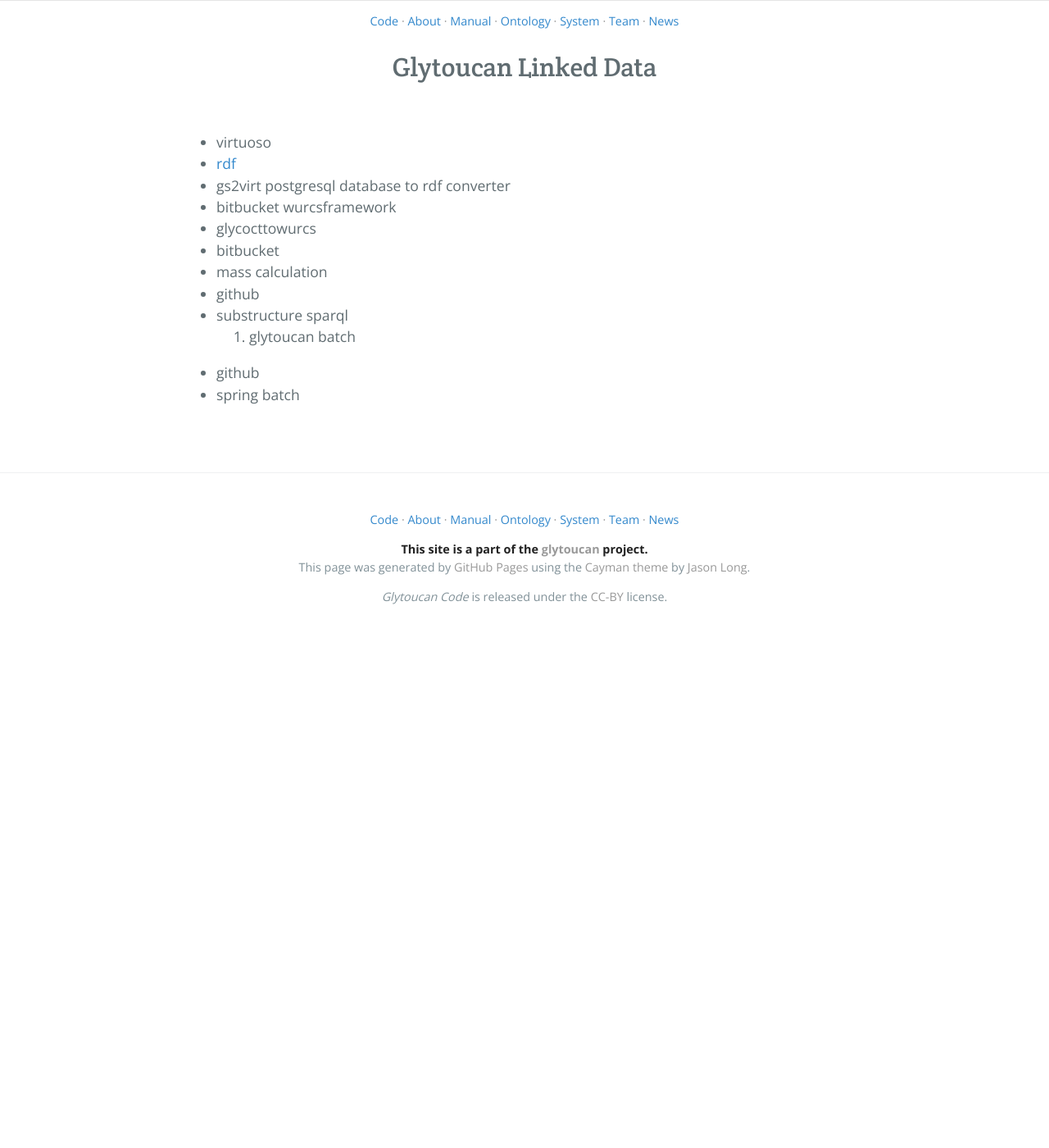
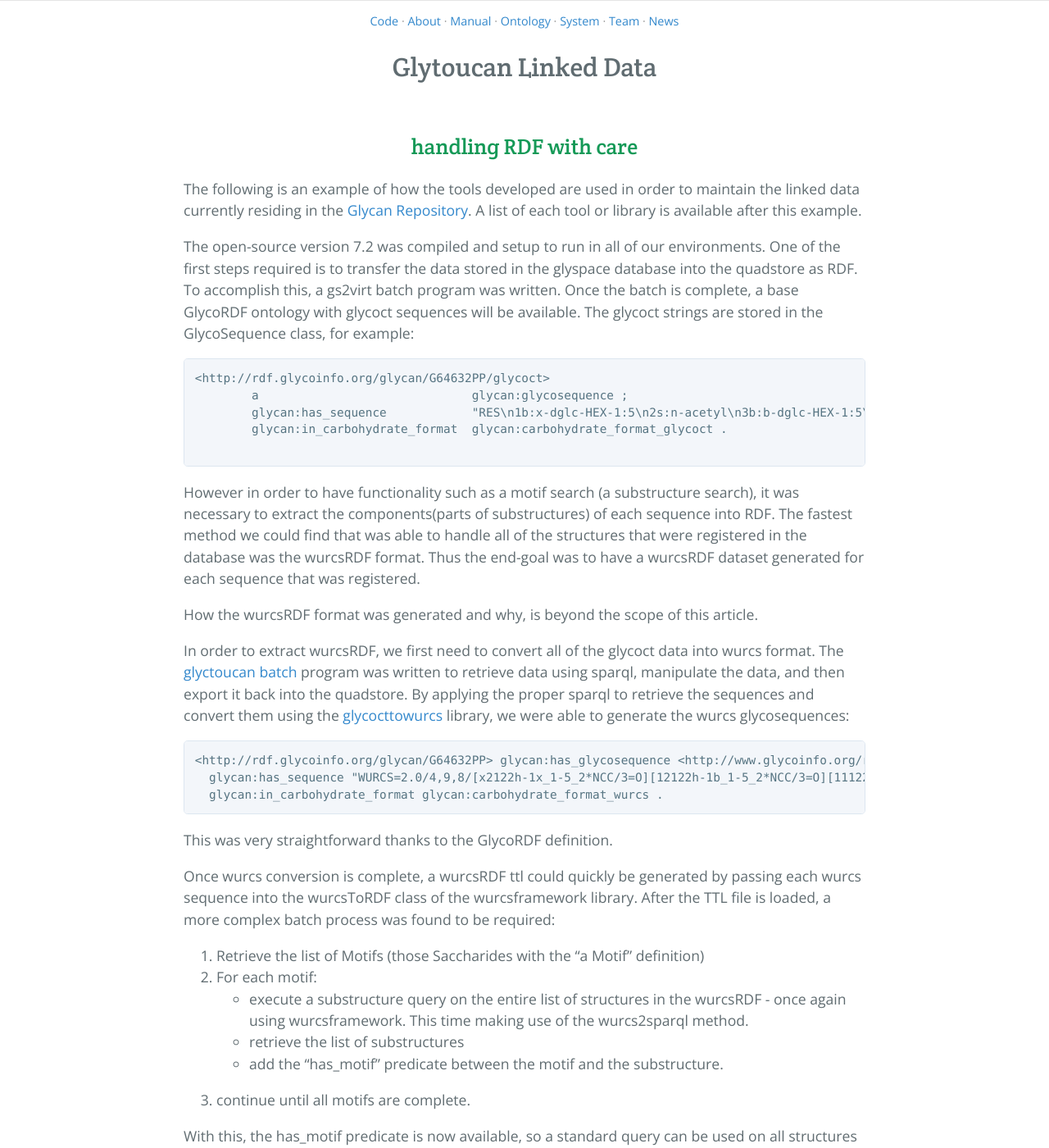
Before and after one commit to glytoucan/glytoucan, a Jekyll site: the page built from system/quadstore.md, in a window 1280 px wide and 1400 px high. Shown: the whole window at 82% size. Built offline with Jekyll 4.4.1, drawn with Linux system fonts in a browser that asks for light colours; nearby versions of some CDN libraries; Markdown is read by kramdown in place of the engine named in the settings; some of the changed text lies outside the part shown.

Commit message:
linked data draft

````diff
--- a/system/quadstore.md
+++ b/system/quadstore.md
@@ -3,7 +3,46 @@
 layout: default
 ---
 
-  * virtuoso
+## handling RDF with care
+
+The following is an example of how the tools developed are used in order to maintain the linked data currently residing in the [Glycan Repository](http://glytoucan.org).  A list of each tool or library is available after this example.
+
+The open-source version 7.2 was compiled and setup to run in all of our environments.  One of the first steps required is to transfer the data stored in the glyspace database into the quadstore as RDF.  To accomplish this, a gs2virt batch program was written.  Once the batch is complete, a base GlycoRDF ontology with glycoct sequences will be available.  The glycoct strings are stored in the GlycoSequence class, for example:
+
+```
+<http://rdf.glycoinfo.org/glycan/G64632PP/glycoct>
+        a                              glycan:glycosequence ;
+        glycan:has_sequence            "RES\n1b:x-dglc-HEX-1:5\n2s:n-acetyl\n3b:b-dglc-HEX-1:5\n4s:n-acetyl\n5b:b-dman-HEX-1:5\n6b:a-dman-HEX-1:5\n7b:a-dman-HEX-1:5\n8b:a-dman-HEX-1:5\n9b:a-dman-HEX-1:5\n10b:a-dman-HEX-1:5\nLIN\n1:1d(2+1)2n\n2:1o(4+1)3d\n3:3d(2+1)4n\n4:3o(4+1)5d\n5:5o(3+1)6d\n6:6o(2+1)7d\n7:5o(6+1)8d\n8:8o(3+1)9d\n9:8o(6+1)10d\nUND\nUND1:100.0:100.0\nParentIDs:7|9\nSubtreeLinkageID1:o(2+1)d\nRES\n11b:a-dman-HEX-1:5"^^xsd:string ;
+        glycan:in_carbohydrate_format  glycan:carbohydrate_format_glycoct .
+
+```
+
+However in order to have functionality such as a motif search (a substructure search), it was necessary to extract the components(parts of substructures) of each sequence into RDF.  The fastest method we could find that was able to handle all of the structures that were registered in the database was the wurcsRDF format.  Thus the end-goal was to have a wurcsRDF dataset generated for each sequence that was registered.
+
+How the wurcsRDF format was generated and why, is beyond the scope of this article.
+
+In order to extract wurcsRDF, we first need to convert all of the glycoct data into wurcs format.  The [glyctoucan batch](http://code.glytoucan.org/batch/) program was written to retrieve data using sparql, manipulate the data, and then export it back into the quadstore.  By applying the proper sparql to retrieve the sequences and convert them using the [glycocttowurcs](https://bitbucket.org/glycosw/glycocttowurcs) library, we were able to generate the wurcs glycosequences:
+
+```
+<http://rdf.glycoinfo.org/glycan/G64632PP> glycan:has_glycosequence <http://www.glycoinfo.org/rdf/glycan/G64632PP/wurcs> .
+  glycan:has_sequence "WURCS=2.0/4,9,8/[x2122h-1x_1-5_2*NCC/3=O][12122h-1b_1-5_2*NCC/3=O][11122h-1b_1-5][21122h-1a_1-5]/1-2-3-4-4-4-4-4-4/a4-b1_b4-c1_c3-d1_c6-f1_d2-e1_f3-g1_f6-h1_i1-e2|g2"^^xsd:string .
+  glycan:in_carbohydrate_format glycan:carbohydrate_format_wurcs .
+```
+This was very straightforward thanks to the GlycoRDF definition.
+
+Once wurcs conversion is complete, a wurcsRDF ttl could quickly be generated by passing each wurcs sequence into the wurcsToRDF class of the wurcsframework library.
+After the TTL file is loaded, a more complex batch process was found to be required:
+
+1. Retrieve the list of Motifs (those Saccharides with the "a Motif" definition)
+2. For each motif:
+  * execute a substructure query on the entire list of structures in the wurcsRDF - once again using wurcsframework.  This time making use of the wurcs2sparql method.
+  * retrieve the list of substructures
+  * add the "has_motif" predicate between the motif and the substructure.
+3. continue until all motifs are complete.
+
+With this, the has_motif predicate is now available, so a standard query can be used on all structures to find all of the motifs available.
+
+The quadstore chosen to manage the linked data was Virtuoso.
   * [rdf](ontology)
   * gs2virt postgresql database to rdf converter
   * bitbucket
````
Also changed, not shown: system/glyspace.md (+10 -5 lines), system/glytoucan.md (+4 -0 lines), system/index.md (+1 -1 lines).
